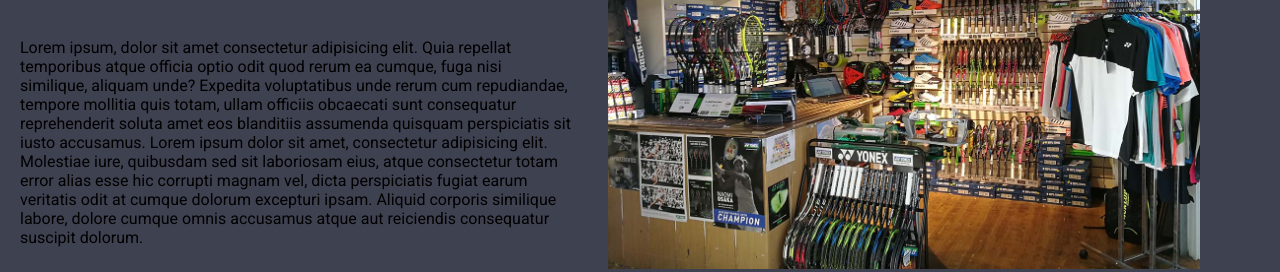
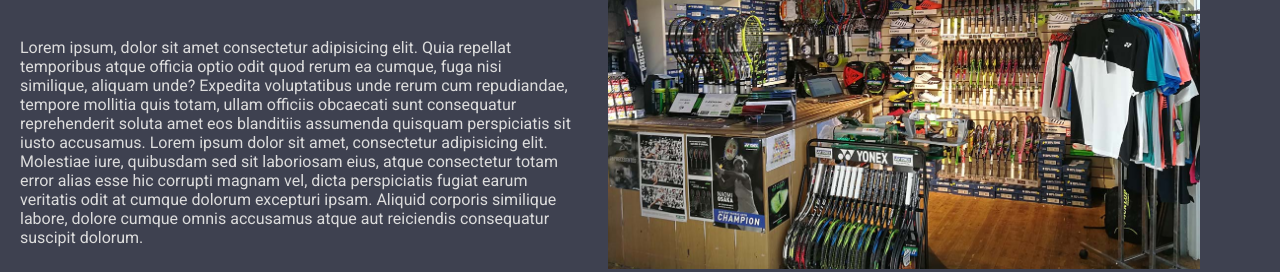
Before and after one commit to Merradou-Abderrahmane/Projet5-site-vitrine, a plain HTML site: page about-us.html in a window 1280 px wide. Shown: the part 680-952 px from the top of the page. Drawn offline with Linux system fonts and the light colour scheme.

Commit message:
color about us

```diff
--- a/css/about.css
+++ b/css/about.css
@@ -45,6 +45,7 @@ h2{
 
 .p-2 {
    padding: 20px;
+   color: gainsboro;
 }
 
 .images-container .image2-container img{
```
